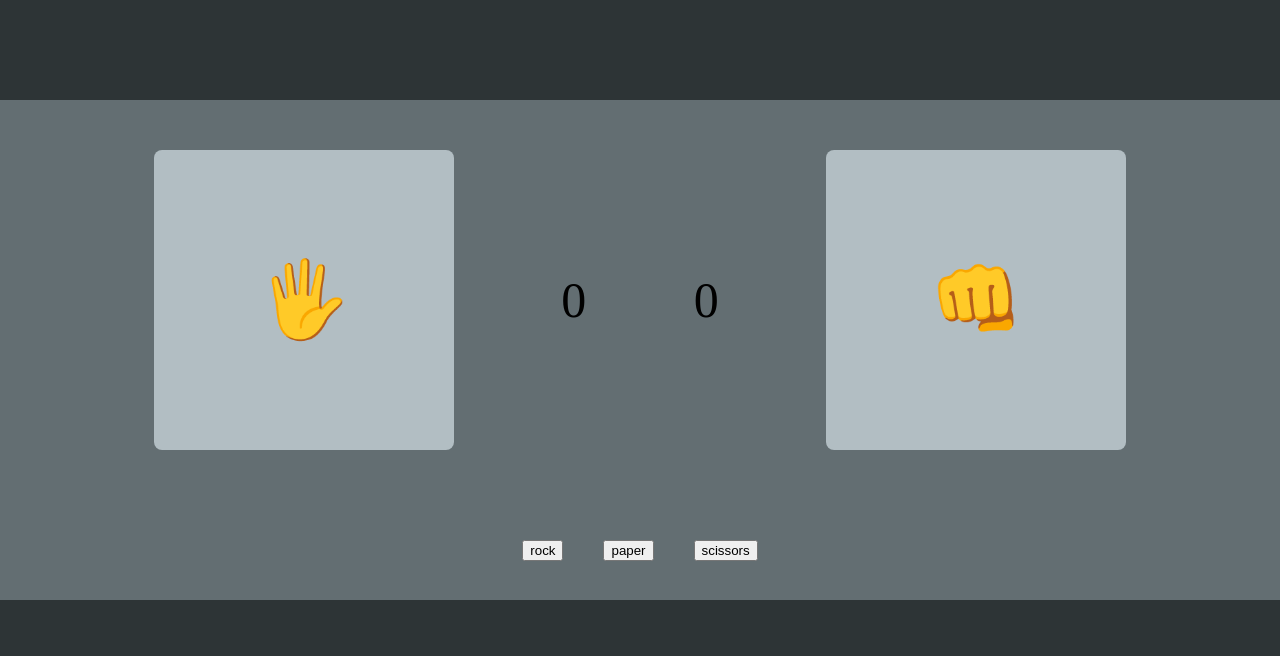
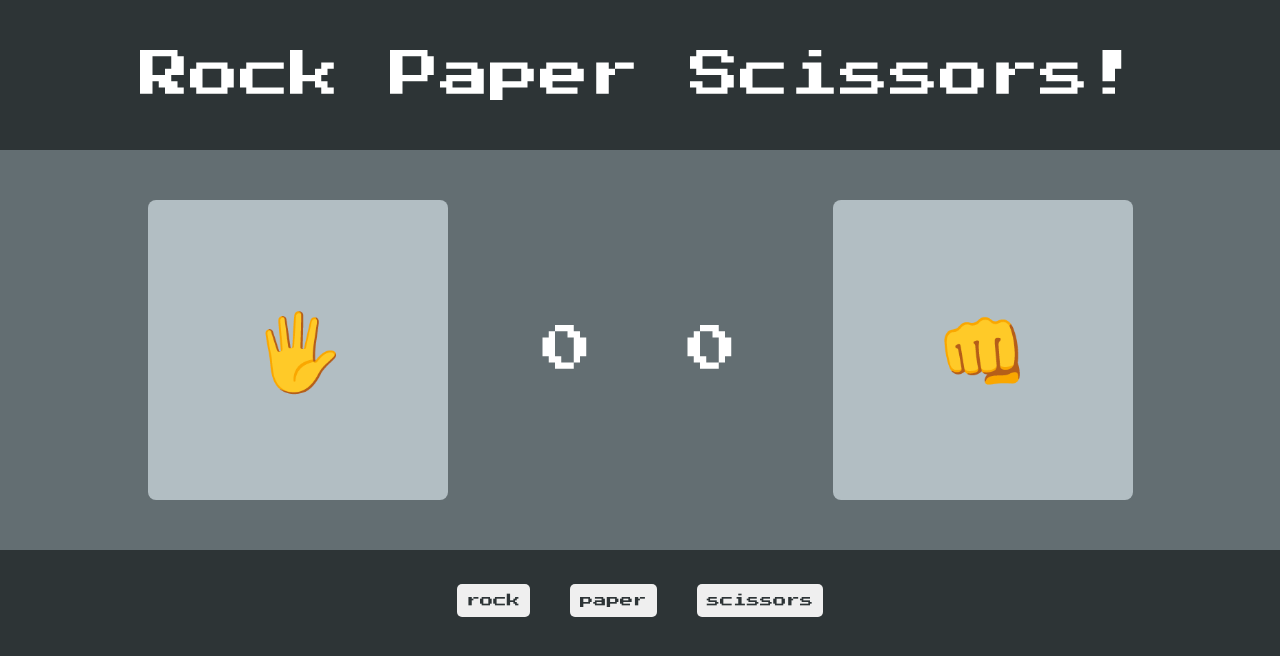
Before and after one commit to nekMont/rock-paper-scissors, a plain HTML site: page index.html in a window 1280 px wide. Drawn offline with Linux system fonts and the light colour scheme.

Commit message:
added game font from google fonts, updated colors to font

```diff
--- a/index.html
+++ b/index.html
@@ -7,7 +7,7 @@
     <title>Document</title>
   </head>
   <body>
-    <div class="header"></div>
+    <div class="header">Rock Paper Scissors!</div>
     <div class="container">
       <div class="left-box">
         <div class="computer-box-content">🖐️</div>
--- a/style.css
+++ b/style.css
@@ -1,3 +1,9 @@
+@import url("https://fonts.googleapis.com/css2?family=Montserrat:wght@500&family=Press+Start+2P&display=swap");
+* {
+  font-family: "Press Start 2P";
+  color: white;
+}
+
 body {
   height: 100vh;
   overflow: hidden;
@@ -9,9 +15,11 @@ body {
 
 .header {
   display: flex;
-  justify-content: space-between;
+  justify-content: center;
+  align-items: center;
   background-color: #2d3436;
   padding: 50px;
+  font-size: 50px;
 }
 
 .container {
@@ -53,7 +61,7 @@ body {
   display: flex;
   align-items: center;
   justify-content: center;
-  background-color: #636e72;
+  background-color: #2d3436;
   height: 100px;
   gap: 40px;
 }
@@ -62,3 +70,12 @@ body {
 .player-box-content {
   font-size: 75px;
 }
+
+.rock,
+.paper,
+.scissors {
+  padding: 10px;
+  border-radius: 5px;
+  border: none;
+  color: #2d3436;
+}
```
